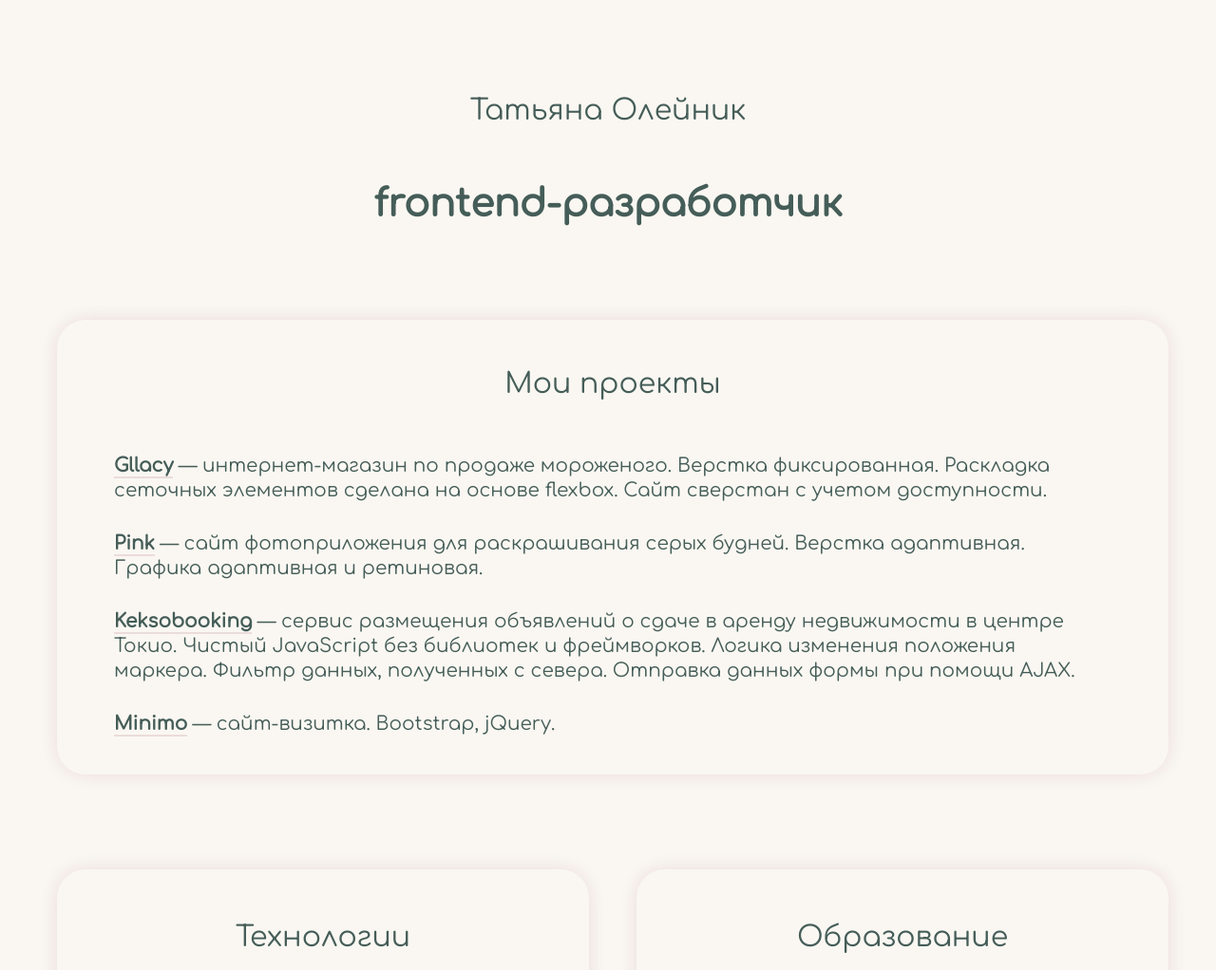
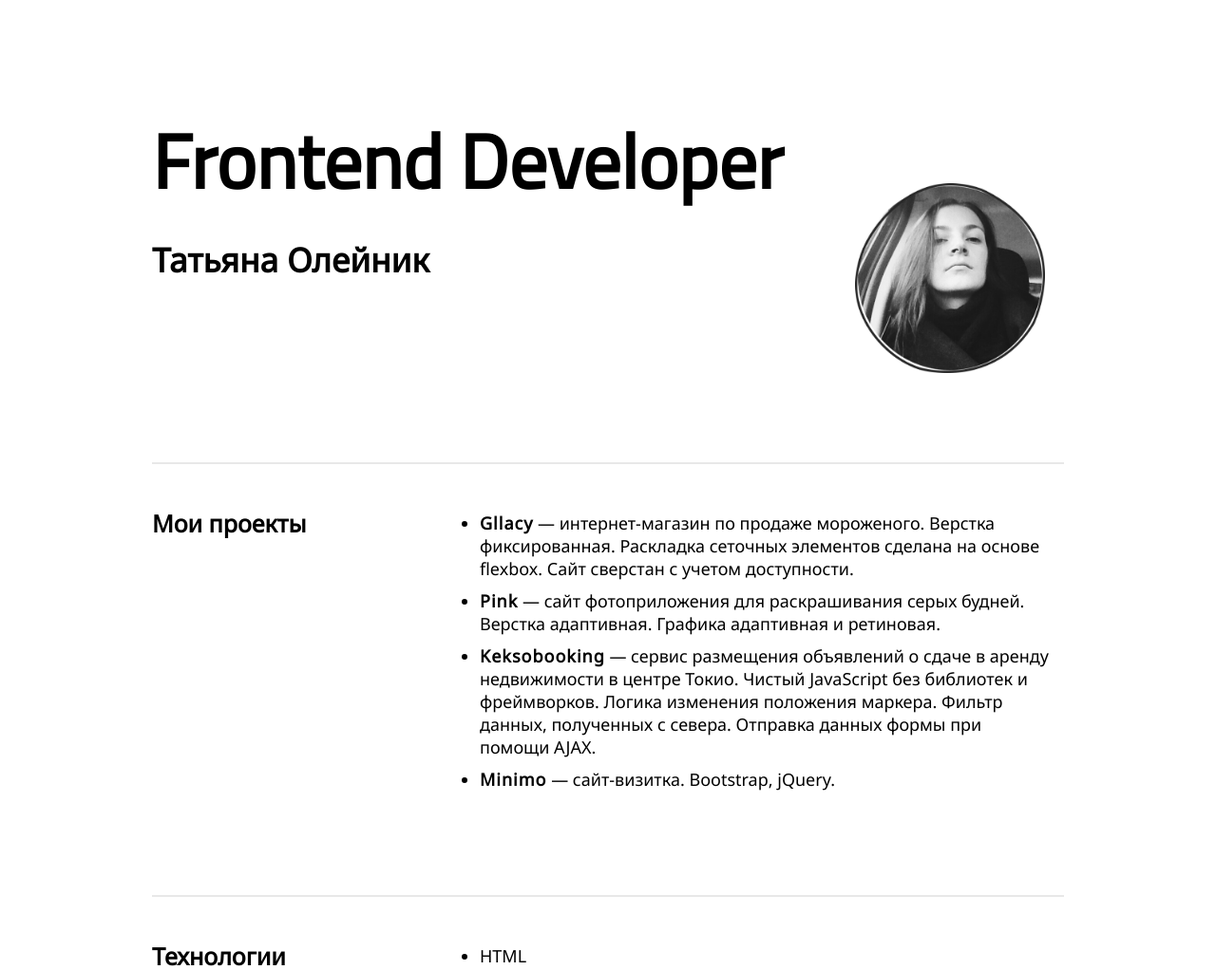
Before and after one commit to tatiana-oleynik/tatiana-oleynik.github.io, a plain HTML site: page index.html in a window 1280 px wide. Shown: the top 1022 px of the page at 95% size. Drawn offline with Linux system fonts and the light colour scheme.

Commit message:
Making edits

```diff
--- a/index.html
+++ b/index.html
@@ -5,22 +5,23 @@
   <meta name="viewport" content="width=device-width, initial-scale=1, shrink-to-fit=no">
   <meta http-equiv="X-UA-Compatible" content="ie=edge">
   <title>oleynik</title>
-  <link href="https://fonts.googleapis.com/css?family=Comfortaa|Poppins|Source+Code+Pro&display=swap" rel="stylesheet">
+  <link href="https://fonts.googleapis.com/css?family=Noto+Sans&display=swap" rel="stylesheet">
+  <link href="https://fonts.googleapis.com/css?family=Titillium+Web&display=swap" rel="stylesheet">
   <link href="style.css" rel="stylesheet">
 </head>
 <body>
   <div class="wrapper">
-    <main class="page-main">
-      <section class="introduction">
-        <p class="introduction__name">Татьяна Олейник</p>
-        <h1 class="introduction__specialization">frontend-разработчик</h1>
-      </section>
-      <div class="container">
+    <header class="page-header">
+      <div class="page-header__container">
+        <h1 class="page-header__specialization">Frontend Developer</h1>
+        <h2 class="page-header__name">Татьяна Олейник</h2>
+      </div>
+      <img class="page-header__photo" src="img/photo.png" width="200" height="200">
+    </header>
+    <div class="trait"></div>
     <section class="projects">
+      <h3 class="projects__title title">Мои проекты</h3>
       <ul class="projects__list">
-            <li class="projects__item">
-              <h2 class="projects__title title">Мои проекты</h2>
-            </li>
         <li class="projects__item">
           <a class="projects__link" href="gllacy/index.html" target="_blank">Gllacy</a> — интернет-магазин по продаже мороженого. Верстка фиксированная. Раскладка сеточных элементов сделана на основе flexbox. Сайт сверстан с учетом доступности.
         </li>
@@ -35,11 +36,10 @@
         </li>
       </ul>
     </section>
+    <div class="trait"></div>
     <section class="technologies">
+      <h3 class="technologies__title title">Технологии</h2>
       <ul class="technologies__list">
-            <li>
-              <h2 class="technologies__title title">Технологии</h2>
-            </li>
         <li class="technologies__item">HTML</li>
         <li class="technologies__item">CSS</li>
         <li class="technologies__item">JavaScript</li>
@@ -54,11 +54,10 @@
         <li class="technologies__item">Кроссбраузерная верстка</li>
       </ul>
     </section>
+    <div class="trait"></div>
     <section class="education">
+      <h3 class="education__title title">Образование</h3>
       <ul class="education__list">
-            <li>
-              <h2 class="technologies__title title">Образование</h2>
-            </li>
         <li class="education__item">Онлайн-интенсивы <a class="education__link" href="https://htmlacademy.ru/" target="_blank">htmlacademy</a>
           <ul class="education__list-courses">
             <li class="education__item-courses">
@@ -77,28 +76,24 @@
         </li>
       </ul>
     </section>
+    <div class="trait"></div>
     <section class="profiles">
+      <h3 class="technologies__title title">Соц. сети</h3>
       <ul class="profiles__list">
-            <li>
-              <h2 class="technologies__title title">Соц. сети</h2>
-            </li>
         <li class="profiles__item">
           <a class="profiles__link" href="https://github.com/tatiana-oleynik" target="_blank">Github</a>
         </li>
       </ul>
     </section>
+    <div class="trait"></div>
     <section class="contacts">
+      <h3 class="technologies__title title">Контакты</h3>
       <ul class="contacts__list">
-            <li>
-              <h2 class="technologies__title title">Контакты</h2>
-            </li>
         <li class="contacts__item">Email: <a class="contacts__link" href="mailto:oleynik.t.v@yandex.ru">oleynik.t.v@yandex.ru</a></li>
         <li class="contacts__item">Telegram: @tv_oleynik</li>
         <li class="contacts__item">Skype: 8 (904) 218-11-27</li>
       </ul>
     </section>
   </div>
-    </main>
-  </div>
 </body>
 </html>
--- a/style.css
+++ b/style.css
@@ -1,45 +1,48 @@
 body {
-  font-family: 'Poppins', sans-serif;
-  font-family: 'Source Code Pro', monospace;
-  font-family: 'Comfortaa', cursive;
-  color: #455d58;
-
-  margin: 0;
-
-  background-color: #faf7f2;
+  font-family: 'Noto Sans', sans-serif;
 }
 
 .wrapper {
-  max-width: 320px;
+  max-width: 960px;
   margin: 0 auto;
-
-  text-align: center;
 }
 
-.introduction {
-  padding-top: 100px;
-  margin-bottom: 100px;
+.page-header {
+  position: relative;
+  display: flex;
+  margin-bottom: 90px;
 }
 
-.introduction__name {
-  font-size: 30px;
+.page-header__specialization {
+  font-family: 'Titillium Web', sans-serif;
+  font-size: 80px;
+  font-weight: bold;
 
   margin: 0;
-  margin-bottom: 60px;
+  margin-top: 100px;
+  margin-bottom: 20px;
   padding: 0;
 }
 
-.introduction__specialization {
-  font-size: 40px;
-
+.page-header__name {
+  font-size: 35px;
   margin: 0;
+  margin-bottom: 100px;
   padding: 0;
 }
 
-.container {
-  display: flex;
-  flex-wrap: wrap;
-  margin-left: 20px;
+.page-header__photo {
+  position: absolute;
+  top: 185px;
+  left: 740px;
+}
+
+.trait {
+  width: 960px;
+  height: 2px;
+  margin-bottom: 50px;
+
+  background-color: rgb(232, 232, 232);
 }
 
 .projects,
@@ -48,74 +51,28 @@ body {
 .profiles,
 .contacts {
   display: flex;
-  margin-right: 50px;
   margin-bottom: 100px;
+  line-height: 24px;
 }
 
-.education,
-.contacts {
-  margin-right: 0;
+.title {
+  font-size: 25px;
+  margin: 0;
+  padding: 0;
+
+  width: 200px;
+  margin-right: 145px;
 }
 
 .projects__list,
 .technologies__list,
-.contacts__list,
 .education__list,
-.profiles__list {
-  width: 280px;
+.profiles__list,
+.contacts__list {
+  font-size: 18px;
+  width: 600px;
   margin: 0;
   padding: 0;
-  padding-top: 30px;
-  padding-bottom: 10px;
-
-  list-style: none;
-  border-radius: 30px;
-  box-shadow: 0 0 20px rgba(235, 220, 218, 1);
-}
-
-.projects__list {
-  width: 280px;
-}
-
-.title {
-  font-size: 30px;
-  font-weight: normal;
-
-  margin-bottom: 60px;
-  text-align: center;
-}
-
-.projects__list:hover,
-.technologies__list:hover,
-.contacts__list:hover,
-.education__list:hover,
-.profiles__list:hover {
-  background: #fdf5e6;
-  transition: 1s;
-}
-
-.projects__item,
-.technologies__item,
-.education__item,
-.profiles__item,
-.contacts__item {
-  font-size: 20px;
-  font-weight: bold;
-  margin-bottom: 20px;
-  margin-left: 30px;
-  text-align: left;
-}
-
-.projects__item {
-  font-weight: normal;
-  margin-right: 60px;
-  margin-bottom: 30px;
-  line-height: 26px;
-}
-
-.education__list-courses {
-  margin-top: 60px;
-  list-style: none;
 }
 
 .projects__link,
@@ -123,13 +80,13 @@ body {
 .education__link-courses,
 .profiles__link,
 .contacts__link {
-  color: #455d58;
+  color: #000000;
+  font-weight: 700;
   text-decoration: none;
-  border-bottom: 2px solid #ebdcda;
 }
 
 .projects__link {
-  font-weight: bold;
+  letter-spacing: 1px;
 }
 
 .projects__link:hover,
@@ -137,7 +94,8 @@ body {
 .education__link-courses:hover,
 .profiles__link:hover,
 .contacts__link:hover {
-  color: #b38d88;
+  color: #722F37;
+  border-bottom: 2px solid #722F37;
 }
 
 .projects__link:active,
@@ -145,55 +103,19 @@ body {
 .education__link-courses:active,
 .profiles__link:active,
 .contacts__link:active {
-  color: #cc9293;
+  color: #CD5C5C;
+  border-bottom: 2px solid #CD5C5C;
 }
 
-.education__item {
-  margin-bottom: 80px;
+.projects__item,
+.technologies__item,
+.education__item,
+.education__item-courses,
+.profiles__item,
+.contacts__item {
+  margin-bottom: 10px;
 }
 
-.education__item-courses {
-  margin-bottom: 20px;
+.education__list-courses {
+  margin-top: 10px;
 }
-
-.education__university {
-  margin-right: 20px;
-  line-height: 26px;
-}
-
-@media screen and (min-width: 660px) {
-  .wrapper {
-    max-width: 660px;
-    margin: 0 auto;
-  }
-
-  .projects__list {
-    width: 630px;
-  }
-}
-
-@media screen and (min-width: 960px) {
-  .wrapper {
-    max-width: 1200px;
-    margin: 0 auto;
-  }
-
-  .projects__list {
-    width: 1170px;
-  }
-
-  .technologies__list,
-  .contacts__list,
-  .education__list,
-  .profiles__list {
-    width: 560px;
-  }
-
-  .projects__item,
-  .technologies__item,
-  .education__item,
-  .profiles__item,
-  .contacts__item {
-    margin-left: 60px;
-  }
-}
```
Also changed, not shown: img/photo.png (added). Lines whose indentation alone changed are shown as unchanged.
